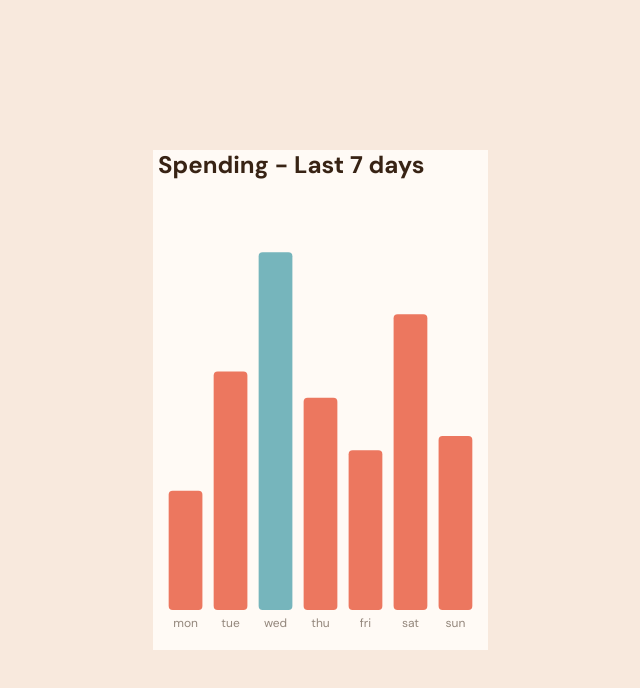
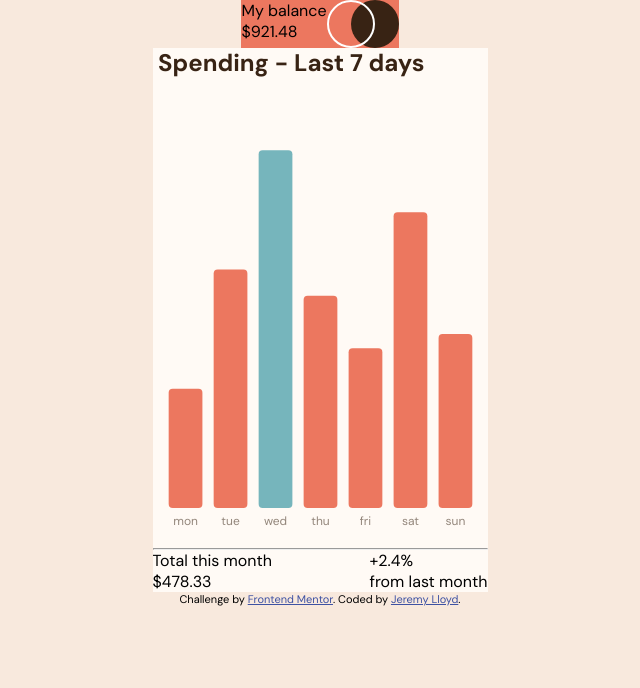
Before and after one commit to jeremylloyd/expenses-chart-component, a website: page index.html in a window 1280 px wide. Shown: the whole page, without its empty margins (320-960 px from the left). Drawn offline with nearby package versions, Linux system fonts and the light colour scheme.

Commit message:
Added basic HTML layout and styling to index.html

```diff
--- a/chart.js
+++ b/chart.js
@@ -6,7 +6,7 @@ fetch("./data.json")
   .then((obj) => loadChartData(obj));
 
 // Initialize the echarts instance based on the prepared dom
-var myChart = echarts.init(document.getElementById("main"));
+var myChart = echarts.init(document.getElementById("chart-expenses"));
 
 // Resize the chart whenever the browser is
 window.onresize = function () {
--- a/index.html
+++ b/index.html
@@ -1,15 +1,45 @@
 <!DOCTYPE html>
 <html>
   <head>
+    <title>Expenses Chart Component</title>
+
     <meta charset="utf-8" />
-    <title>Expenses Chart Component</title>
+    <meta name="viewport" content="width=device-width, initial-scale=1.0">
 
     <script src="https://cdn.jsdelivr.net/npm/echarts@5.3.3/dist/echarts.js"></script>
     <script src="chart.js" type="module" defer></script>
+
+    <link rel="icon" type="image/png" sizes="32x32" href="./images/favicon-32x32.png">
     <link rel="stylesheet" href="style.css">
     <link rel="stylesheet" href="https://fonts.googleapis.com/css?family=DM+Sans:400,700">
 </head>
   <body>
-    <div id="main" style="width: 100vw;height:100vh;"></div>
+    <header>
+      <div>
+        <p>My balance</p>
+        <p>$921.48</p>
+      </div>
+      <img src="images/logo.svg" alt="company-logo">
+    </header>
+    <main>
+      <div id="chart-expenses" style="width: 100vw;height:100vh;"></div>
+      <hr>
+      <section>
+        <div>
+          <p>Total this month</p>
+          <p>$478.33</p>
+        </div>
+        <div>
+          <p>+2.4%</p>
+          <p>from last month</p>
+        </div>
+      </section>
+    </main>
+
+
+    <div class="attribution">
+      Challenge by <a href="https://www.frontendmentor.io?ref=challenge" target="_blank">Frontend Mentor</a>.
+      Coded by <a href="https://github.com/jeremylloyd/expenses-chart-component">Jeremy Lloyd</a>.
+    </div>
   </body>
 </html>
--- a/style.css
+++ b/style.css
@@ -14,18 +14,32 @@
 }
 
 body {
-  height: 100vh;
-  width: 100vw;
   background-color: var(--theme-cream);
+  font-family: "DM Sans";
   display: flex;
+  flex-direction: column;
   justify-content: center;
   align-items: center;
 }
 
-#main {
+header {
+  display: flex;
+  justify-content: space-between;
+  background-color: var(--theme-softsalmon);
+}
+
+main {
   background-color: var(--theme-verypaleorange);
+}
+
+#chart-expenses {
   max-height: 500px;
   max-width: 335px;
+}
+
+main > section {
+  display: flex;
+  justify-content: space-between;
 }
 
 .attribution {
```
Also changed, not shown: webpage.html (deleted, +0 -39 lines).
